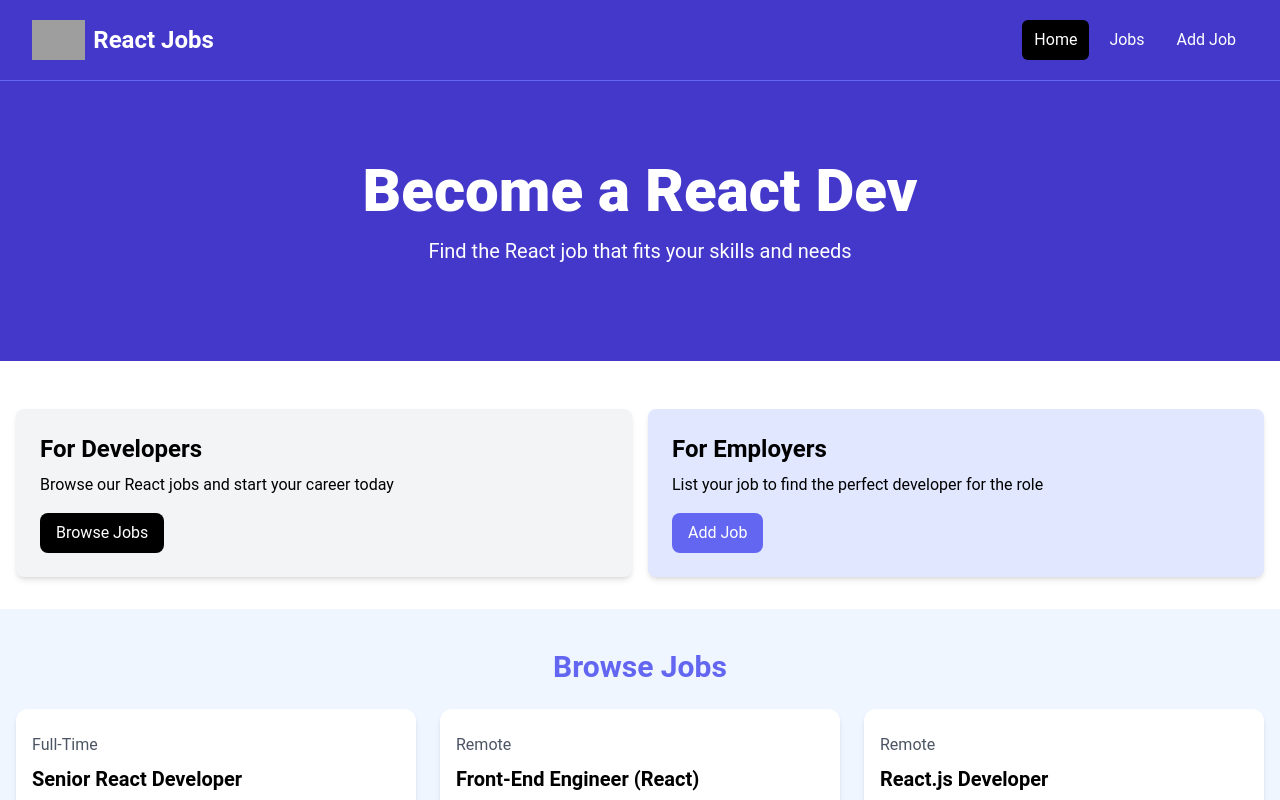
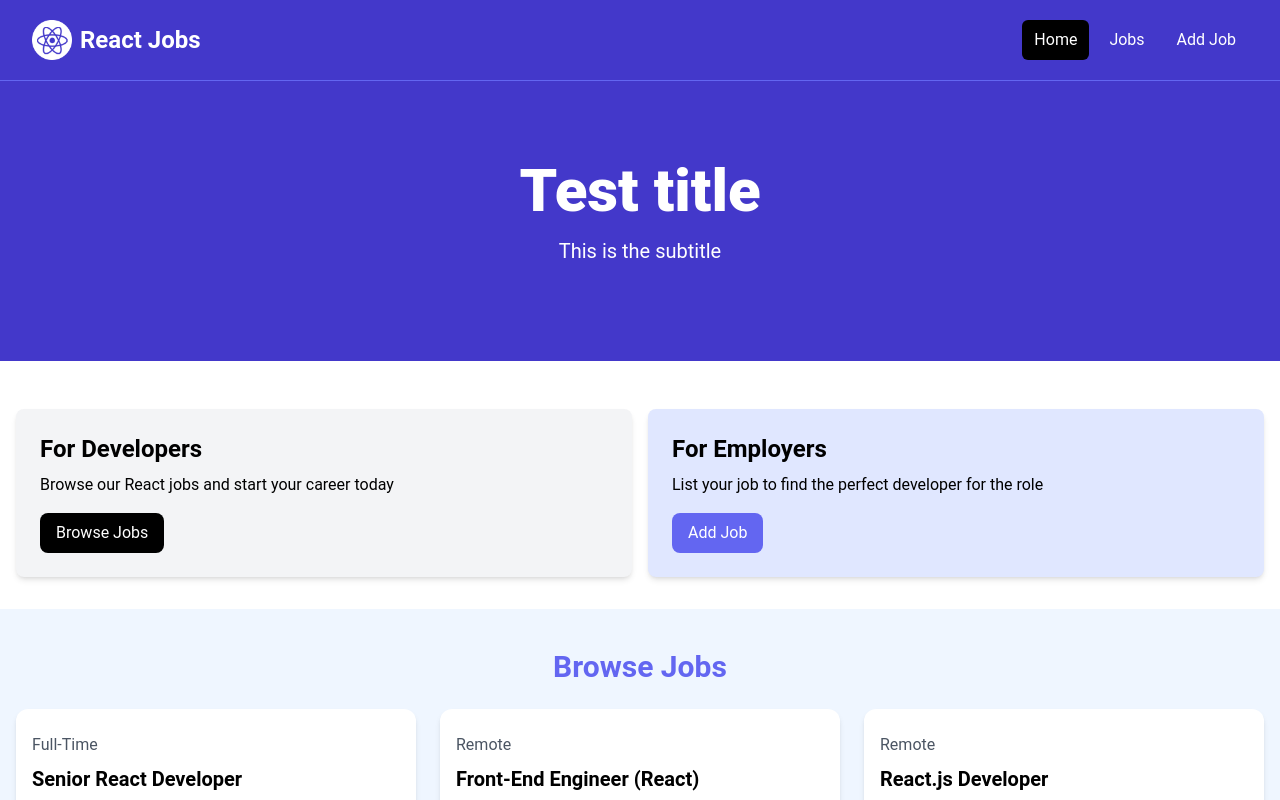
Before and after one commit to salazarkendall/react-jobs, a React (Vite) app: page / in a window 1280 px wide. Shown: the top 800 px of the page. Built offline with nearby package versions, Linux system fonts and the light colour scheme; grey boxes are pictures that could not be loaded.

Commit message:
quick code refactor

```diff
--- a/src/App.jsx
+++ b/src/App.jsx
@@ -1,62 +1,11 @@
+import Navbar from "./components/Navbar";
+import Hero from "./components/Hero";
+
 const App = () => {
   return (
     <>
-      <nav className="bg-indigo-700 border-b border-indigo-500">
-        <div className="mx-auto max-w-7xl px-2 sm:px-6 lg:px-8">
-          <div className="flex h-20 items-center justify-between">
-            <div className="flex flex-1 items-center justify-center md:items-stretch md:justify-start">
-              <a
-                className="flex flex-shrink-0 items-center mr-4"
-                href="/index.html"
-              >
-                <img
-                  className="h-10 w-auto"
-                  src="images/logo.png"
-                  alt="React Jobs"
-                />
-                <span className="hidden md:block text-white text-2xl font-bold ml-2">
-                  React Jobs
-                </span>
-              </a>
-              <div className="md:ml-auto">
-                <div className="flex space-x-2">
-                  <a
-                    href="/index.html"
-                    className="text-white bg-black hover:bg-gray-900 hover:text-white rounded-md px-3 py-2"
-                  >
-                    Home
-                  </a>
-                  <a
-                    href="/jobs.html"
-                    className="text-white hover:bg-gray-900 hover:text-white rounded-md px-3 py-2"
-                  >
-                    Jobs
-                  </a>
-                  <a
-                    href="/add-job.html"
-                    className="text-white hover:bg-gray-900 hover:text-white rounded-md px-3 py-2"
-                  >
-                    Add Job
-                  </a>
-                </div>
-              </div>
-            </div>
-          </div>
-        </div>
-      </nav>
-
-      <section className="bg-indigo-700 py-20 mb-4">
-        <div className="max-w-7xl mx-auto px-4 sm:px-6 lg:px-8 flex flex-col items-center">
-          <div className="text-center">
-            <h1 className="text-4xl font-extrabold text-white sm:text-5xl md:text-6xl">
-              Become a React Dev
-            </h1>
-            <p className="my-4 text-xl text-white">
-              Find the React job that fits your skills and needs
-            </p>
-          </div>
-        </div>
-      </section>
+      <Navbar />
+      <Hero title="Test title" subtitle="This is the subtitle" />
 
       <section className="py-4">
         <div className="container-xl lg:container m-auto">
--- /dev/null
+++ b/src/components/Hero.jsx
@@ -0,0 +1,16 @@
+const Hero = ({ title, subtitle }) => {
+  return (
+    <section className="bg-indigo-700 py-20 mb-4">
+      <div className="max-w-7xl mx-auto px-4 sm:px-6 lg:px-8 flex flex-col items-center">
+        <div className="text-center">
+          <h1 className="text-4xl font-extrabold text-white sm:text-5xl md:text-6xl">
+            {title}
+          </h1>
+          <p className="my-4 text-xl text-white">{subtitle}</p>
+        </div>
+      </div>
+    </section>
+  );
+};
+
+export default Hero;
--- /dev/null
+++ b/src/components/Navbar.jsx
@@ -0,0 +1,47 @@
+import logo from "/src/assets/images/logo.png";
+
+const Navbar = () => {
+  return (
+    <nav className="bg-indigo-700 border-b border-indigo-500">
+      <div className="mx-auto max-w-7xl px-2 sm:px-6 lg:px-8">
+        <div className="flex h-20 items-center justify-between">
+          <div className="flex flex-1 items-center justify-center md:items-stretch md:justify-start">
+            <a
+              className="flex flex-shrink-0 items-center mr-4"
+              href="/index.html"
+            >
+              <img className="h-10 w-auto" src={logo} alt="React Jobs" />
+              <span className="hidden md:block text-white text-2xl font-bold ml-2">
+                React Jobs
+              </span>
+            </a>
+            <div className="md:ml-auto">
+              <div className="flex space-x-2">
+                <a
+                  href="/index.html"
+                  className="text-white bg-black hover:bg-gray-900 hover:text-white rounded-md px-3 py-2"
+                >
+                  Home
+                </a>
+                <a
+                  href="/jobs.html"
+                  className="text-white hover:bg-gray-900 hover:text-white rounded-md px-3 py-2"
+                >
+                  Jobs
+                </a>
+                <a
+                  href="/add-job.html"
+                  className="text-white hover:bg-gray-900 hover:text-white rounded-md px-3 py-2"
+                >
+                  Add Job
+                </a>
+              </div>
+            </div>
+          </div>
+        </div>
+      </div>
+    </nav>
+  );
+};
+
+export default Navbar;
```
Also changed, not shown: src/assets/images/logo.png (added).
